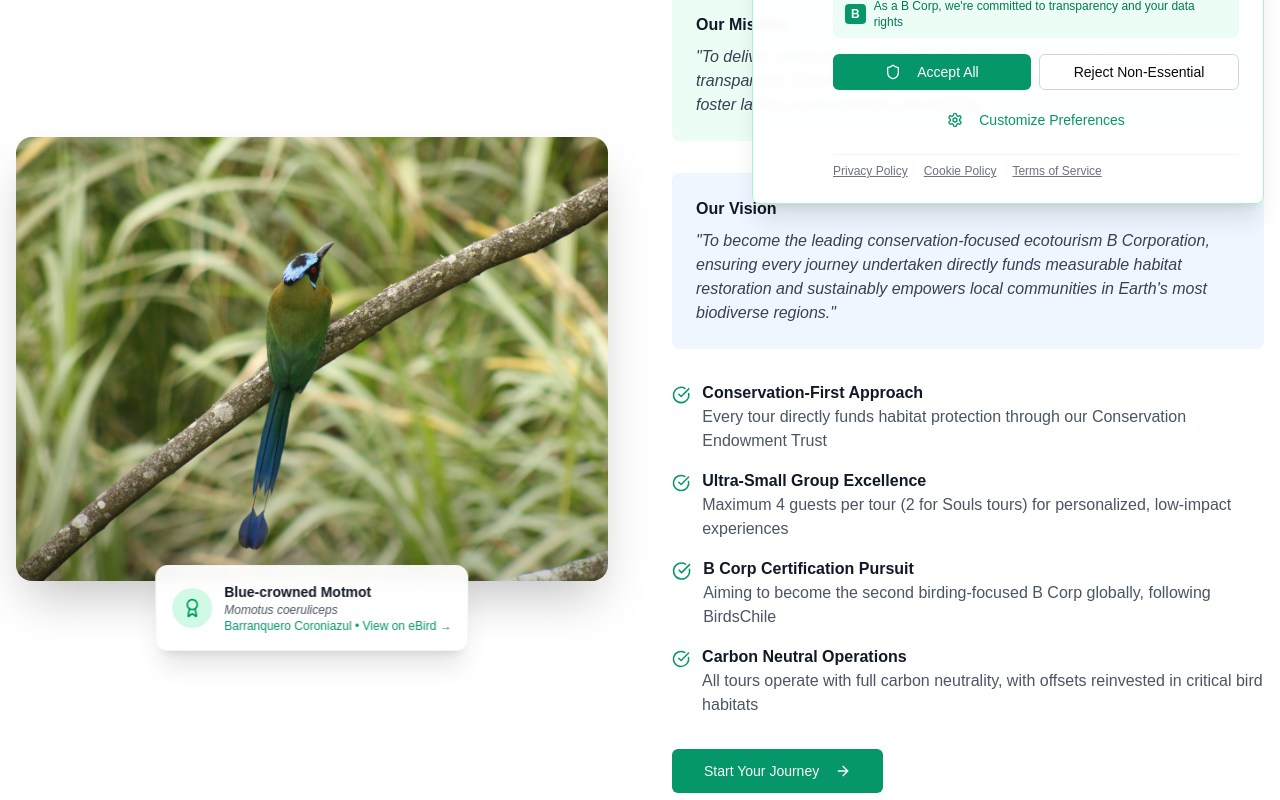
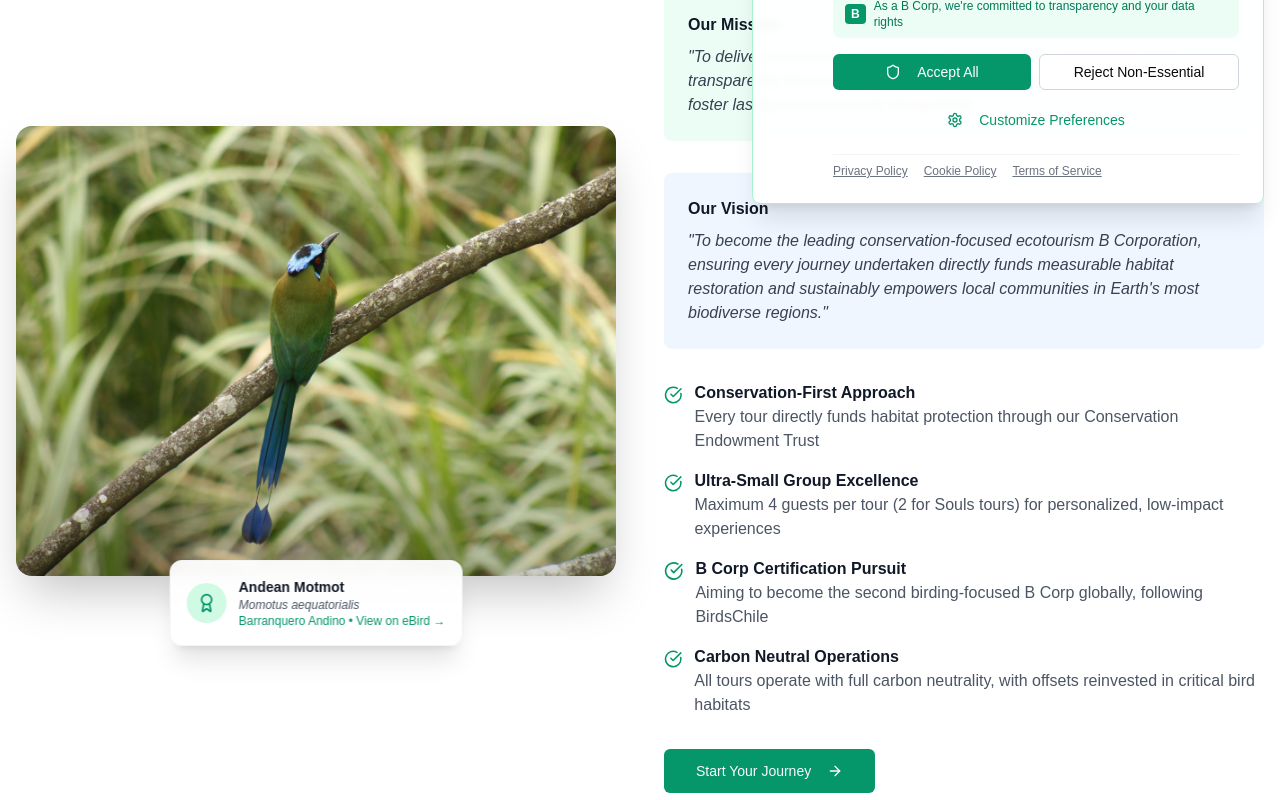
Before and after one commit to mmelendro/Aves, a Next.js app: page /about in a window 1280 px wide. Shown: the part 580-1380 px from the top of the page. Built offline with nearby package versions, Linux system fonts and the light colour scheme.

Commit message:
fix: update bird label to Andean Motmot details
Correct common, scientific name, eBird link, and Spanish name.

Co-authored-by: null <68510980+mmelendro@users.noreply.github.com>

```diff
--- a/app/about/page.tsx
+++ b/app/about/page.tsx
@@ -269,14 +269,14 @@ export default function AboutPage() {
       </section>
 
       {/* Mission & Vision */}
-      <section className="py-20">
+      <section className="py-16 lg:py-20">
         <div className="container mx-auto px-4">
-          <div className="grid lg:grid-cols-2 gap-16 items-center">
-            <div className="space-y-4 relative">
+          <div className="grid lg:grid-cols-2 gap-12 items-start lg:items-center">
+            <div className="space-y-4 relative mb-20 lg:mb-4">
               <div className="aspect-[4/3] rounded-2xl overflow-hidden shadow-2xl relative bg-gradient-to-br from-emerald-50 to-blue-50">
                 <Image
                   src="/images/blue-crowned-motmot-new.jpg"
-                  alt="Blue-crowned Motmot representing AVES' commitment to discovering Colombia's endemic highland species"
+                  alt="Andean Motmot representing AVES' commitment to discovering Colombia's endemic highland species"
                   width={600}
                   height={450}
                   className="object-cover w-full h-full"
@@ -286,7 +286,7 @@ export default function AboutPage() {
               </div>
               <div className="absolute -bottom-[70px] left-1/2 transform -translate-x-1/2 bg-white/95 backdrop-blur-sm rounded-xl p-4 shadow-xl border border-gray-100 min-w-max max-w-xs z-10">
                 <a
-                  href="https://ebird.org/species/blcmot1"
+                  href="https://ebird.org/species/higmot1"
                   target="_blank"
                   rel="noopener noreferrer"
                   className="flex items-center space-x-3 hover:bg-gray-50/50 transition-colors rounded-lg p-1 -m-1"
@@ -295,10 +295,10 @@ export default function AboutPage() {
                     <Award className="w-5 h-5 text-emerald-600" />
                   </div>
                   <div className="text-left">
-                    <div className="font-semibold text-gray-900 text-sm whitespace-nowrap">Blue-crowned Motmot</div>
-                    <div className="text-xs text-gray-600 italic whitespace-nowrap">Momotus coeruliceps</div>
+                    <div className="font-semibold text-gray-900 text-sm whitespace-nowrap">Andean Motmot</div>
+                    <div className="text-xs text-gray-600 italic whitespace-nowrap">Momotus aequatorialis</div>
                     <div className="text-xs text-emerald-600 whitespace-nowrap">
-                      Barranquero Coroniazul • View on eBird →
+                      Barranquero Andino • View on eBird →
                     </div>
                   </div>
                 </a>
```
